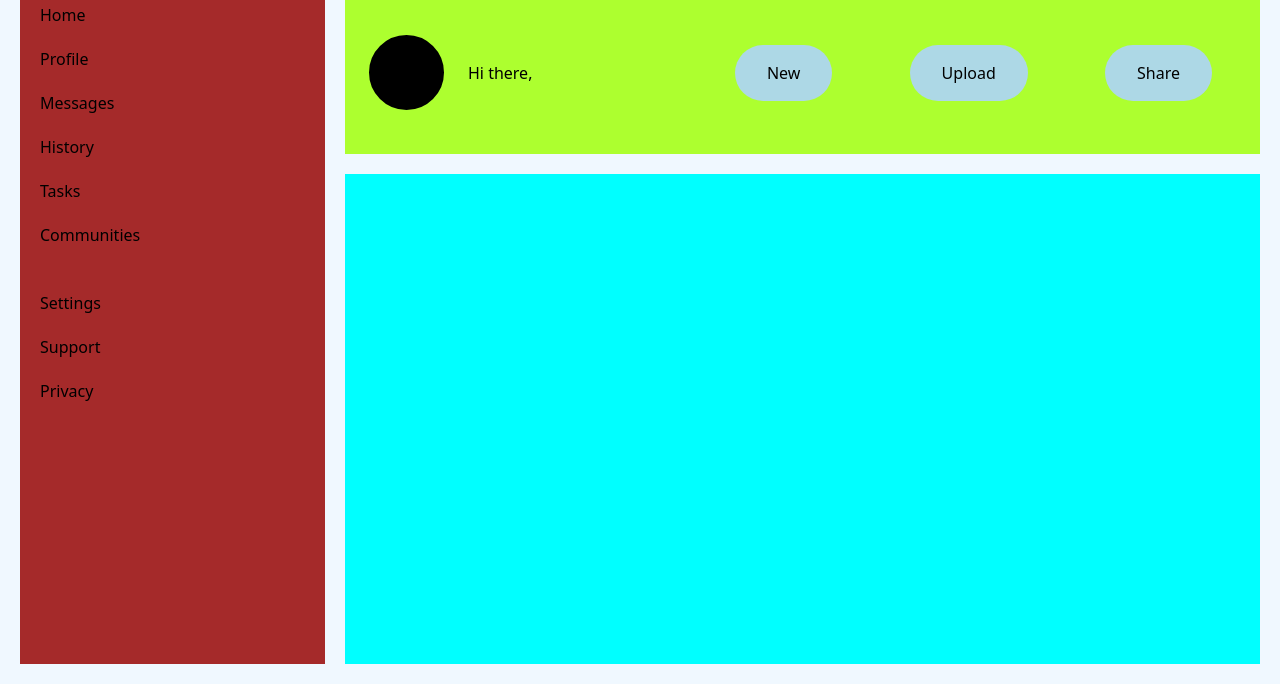
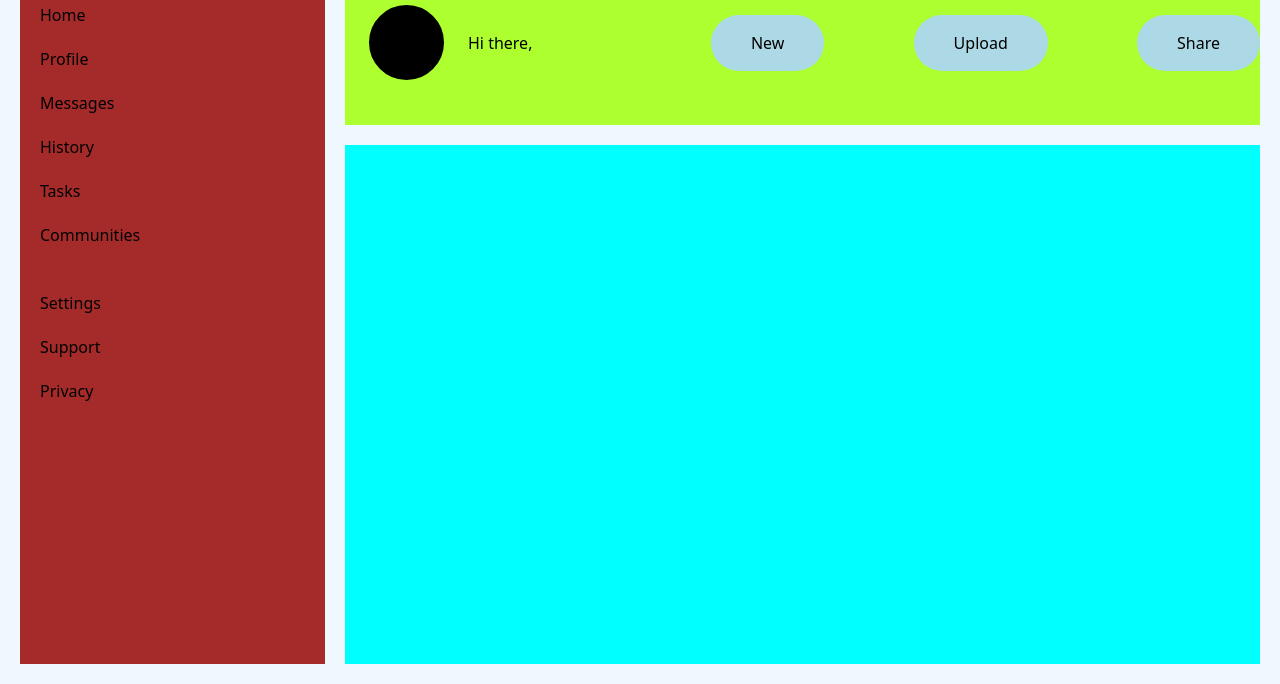
Before and after one commit to Coste-stack/Dashboard, a plain HTML site: page index.html in a window 1280 px wide. Shown: the part 116-800 px from the top of the page. Drawn offline with Linux system fonts and the light colour scheme.

Commit message:
fixed the header spacing and some minor details

```diff
--- a/style.css
+++ b/style.css
@@ -9,7 +9,7 @@
 
 .container {
     display: grid;
-    grid-template-rows: 1fr 3fr;
+    grid-template-rows: 1fr 4fr;
     grid-template-columns: 1fr 3fr;
     gap: 20px;
 }
@@ -47,7 +47,6 @@
 /*HEADER*/
 .upper, .bottom { width: 100%; }
 .upper { height: 35%; }
-.bottom { height: 65%; }
 
 .upper .searchbar {
     background-color: gray;
@@ -91,20 +90,19 @@
 
     background-color: black;
     border-style: solid;
-    border-radius: 100%;
+    border-radius: 50%;
 }
 
 .bottom .left .profile { height: 75px; width: 75px; }
 
-.bottom .right {
-    justify-content: space-between;
-    padding: 3rem;
-}
+.bottom .right { justify-content: space-between; }
 
 .bottom .right div {
     background-color: lightblue;
-    padding: 2rem;
+    padding: 2.5rem;
     padding-top: 1rem; padding-bottom: 1rem;
 
     border-radius: 2rem;
 }
+
+/*CONTENT MAIN*/
```
